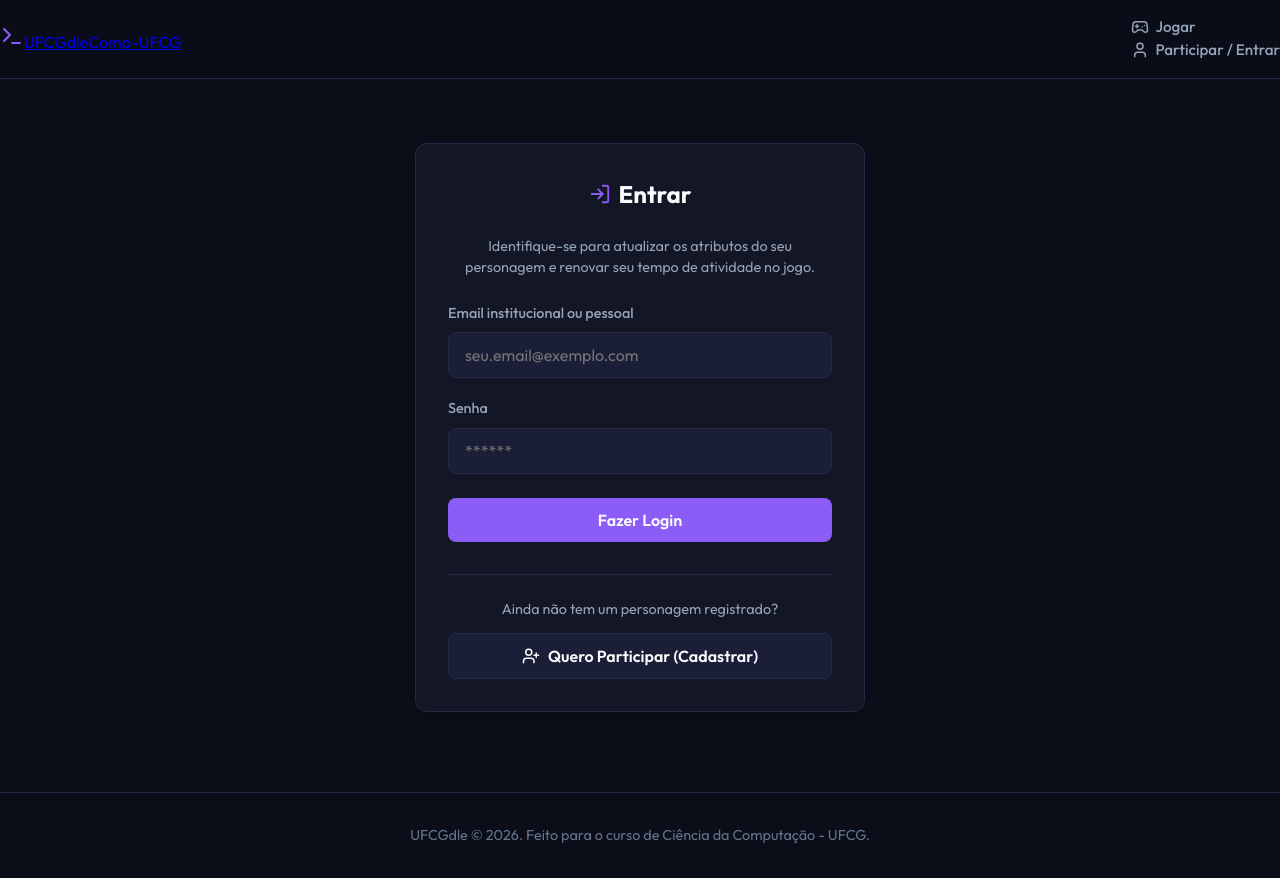
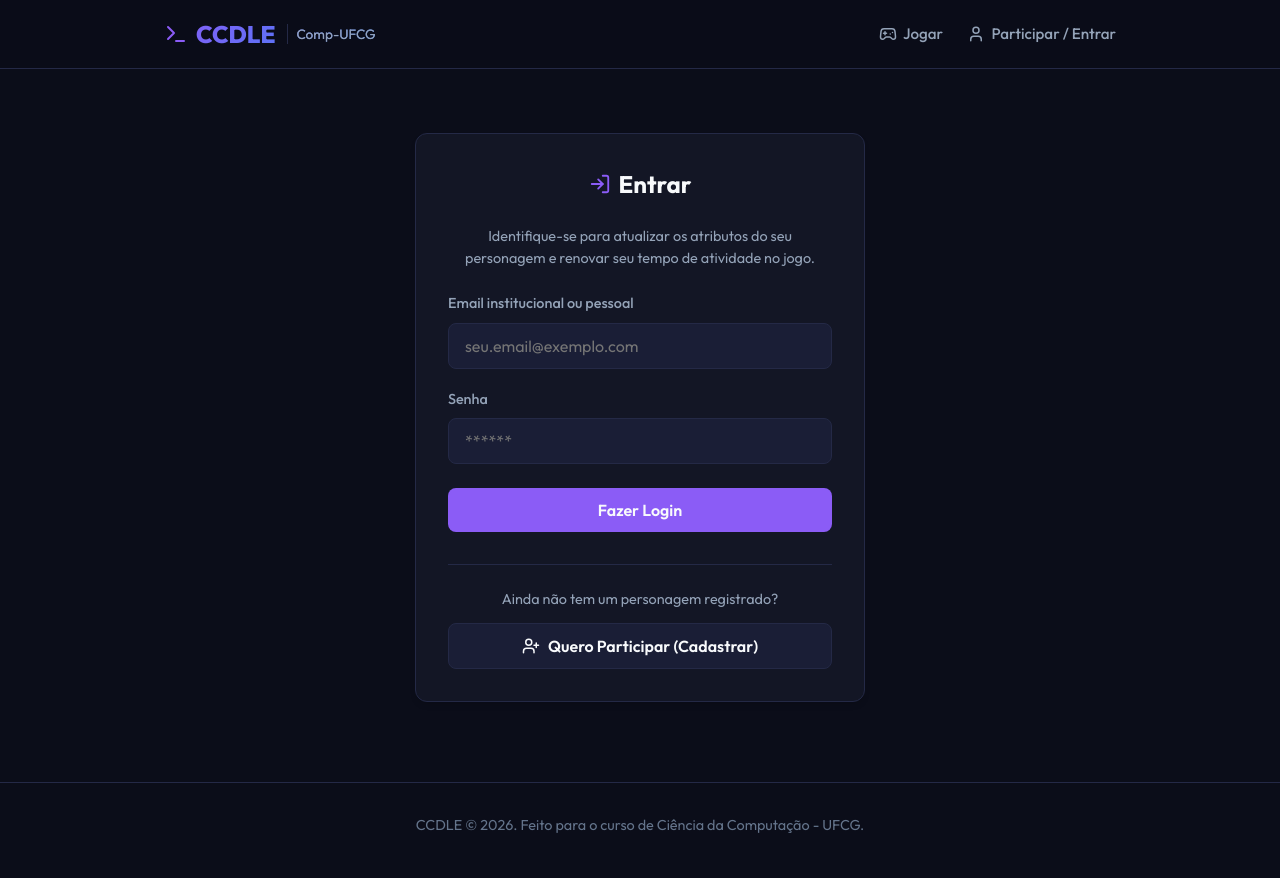
Before and after one commit to yallerocha/ccufcgdle, a Next.js app: page /profile in a window 1280 px wide. Built offline with nearby package versions, Linux system fonts and the light colour scheme; no server answers.

Commit message:
refactor: rename project branding from UFCGdle to CCDLE and update navigation layout

```diff
--- a/src/app/admin/page.tsx
+++ b/src/app/admin/page.tsx
@@ -166,7 +166,7 @@
           <AlertTriangle size={48} style={{ color: '#ef4444', margin: '0 auto 1rem auto' }} />
           <h2 style={{ fontSize: '1.5rem', fontWeight: 'bold', marginBottom: '0.75rem' }}>Acesso Negado</h2>
           <p style={{ color: 'var(--text-muted)', fontSize: '0.95rem' }}>
-            Apenas administradores do UFCGdle têm permissão para acessar o painel de gerenciamento.
+            Apenas administradores do CCDLE têm permissão para acessar o painel de gerenciamento.
           </p>
         </div>
       </div>
@@ -191,7 +191,7 @@
             <ShieldAlert style={{ color: 'var(--primary)' }} /> Painel do Administrador
           </h1>
           <p style={{ color: 'var(--text-muted)', fontSize: '0.9rem' }}>
-            Gerencie personagens do UFCGdle e configure o sorteio diário.
+            Gerencie personagens do CCDLE e configure o sorteio diário.
           </p>
         </div>
       </div>
--- a/src/app/globals.css
+++ b/src/app/globals.css
@@ -128,6 +128,7 @@
 .nav-logo-sub {
   font-size: 0.85rem;
   color: var(--text-muted);
+  -webkit-text-fill-color: var(--text-muted);
   font-weight: 400;
   border-left: 1px solid var(--border-color);
   padding-left: 0.5rem;
--- a/src/app/layout.tsx
+++ b/src/app/layout.tsx
@@ -4,7 +4,7 @@
 import Navbar from "@/client/components/Navbar";
 
 export const metadata: Metadata = {
-  title: "UFCGdle - Jogo do Curso de Computação da UFCG",
+  title: "CCDLE - Jogo do Curso de Computação da UFCG",
   description: "Adivinhe o personagem do dia do curso de Computação da UFCG baseado em suas informações de curso e preferências! Registre-se para ser um dos personagens.",
 };
 
@@ -31,7 +31,7 @@
               backgroundColor: 'rgba(11, 13, 25, 0.4)',
               marginTop: 'auto'
             }}>
-              <p>UFCGdle © 2026. Feito para o curso de Ciência da Computação - UFCG.</p>
+              <p>CCDLE © 2026. Feito para o curso de Ciência da Computação - UFCG.</p>
             </footer>
           </div>
         </AuthProvider>
--- a/src/app/page.tsx
+++ b/src/app/page.tsx
@@ -177,7 +177,7 @@
         .join('');
     }).join('\n');
 
-    const textToShare = `Joguei UFCGdle de hoje (${todayStr}) e acertei em ${guesses.length} tentativa(s)! 🎓💻\n\n${emojiRows}\n\nJogue também em: ${window.location.origin}`;
+    const textToShare = `Joguei CCDLE de hoje (${todayStr}) e acertei em ${guesses.length} tentativa(s)! 🎓💻\n\n${emojiRows}\n\nJogue também em: ${window.location.origin}`;
 
     navigator.clipboard.writeText(textToShare).then(() => {
       setShareSuccess(true);
@@ -209,7 +209,7 @@
 
       {/* Hero Section */}
       <section className="hero">
-        <h1>UFCGdle</h1>
+        <h1>CCDLE</h1>
         <p>Adivinhe quem é a pessoa do curso de Computação da UFCG hoje!</p>
         <div style={{ marginTop: '1rem', display: 'flex', justifyContent: 'center', gap: '1rem' }}>
           <button
--- a/src/client/components/Navbar.tsx
+++ b/src/client/components/Navbar.tsx
@@ -10,14 +10,14 @@
 
   return (
     <nav className="navbar">
-      <div className="navbar-content">
-        <Link href="/" className="navbar-brand">
+      <div className="navbar-content container">
+        <Link href="/" className="nav-logo">
           <Terminal size={24} style={{ color: 'var(--primary)' }} />
-          <span className="navbar-title">UFCGdle</span>
-          <span className="navbar-subtitle">Comp-UFCG</span>
+          <span>CCDLE</span>
+          <span className="nav-logo-sub">Comp-UFCG</span>
         </Link>
 
-        <div className="navbar-links">
+        <div className="nav-links">
           <Link href="/" className="nav-link">
             <Gamepad2 size={18} /> Jogar
           </Link>
--- a/src/client/components/RegisterForm.tsx
+++ b/src/client/components/RegisterForm.tsx
@@ -91,7 +91,7 @@
     <div style={{ maxWidth: '600px', margin: '2rem auto 0 auto', width: '100%' }} className="fade-in">
       <div className="card">
         <h2 className="card-title">
-          <UserPlus size={22} style={{ color: 'var(--primary)' }} /> Registrar no UFCGdle
+          <UserPlus size={22} style={{ color: 'var(--primary)' }} /> Registrar no CCDLE
         </h2>
         <p style={{ color: 'var(--text-muted)', fontSize: '0.9rem', marginBottom: '1.5rem' }}>
           Insira suas informações para ser criado como personagem do jogo. Outras pessoas tentarão adivinhar quem você é comparando os atributos abaixo!
```
Also changed, not shown: navbar_ccdle_verify.png (added), navbar_padded_verify.png (added).
